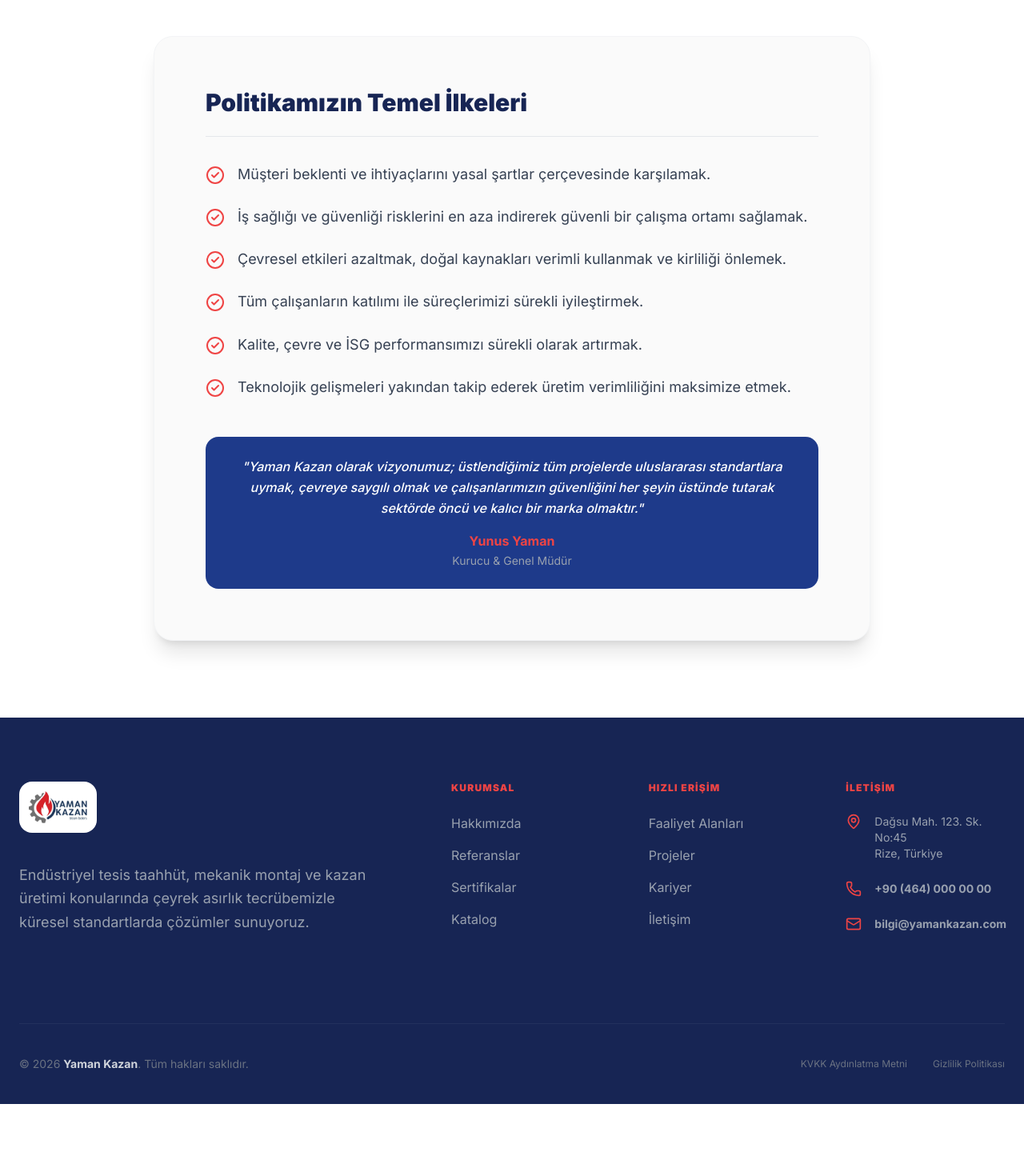
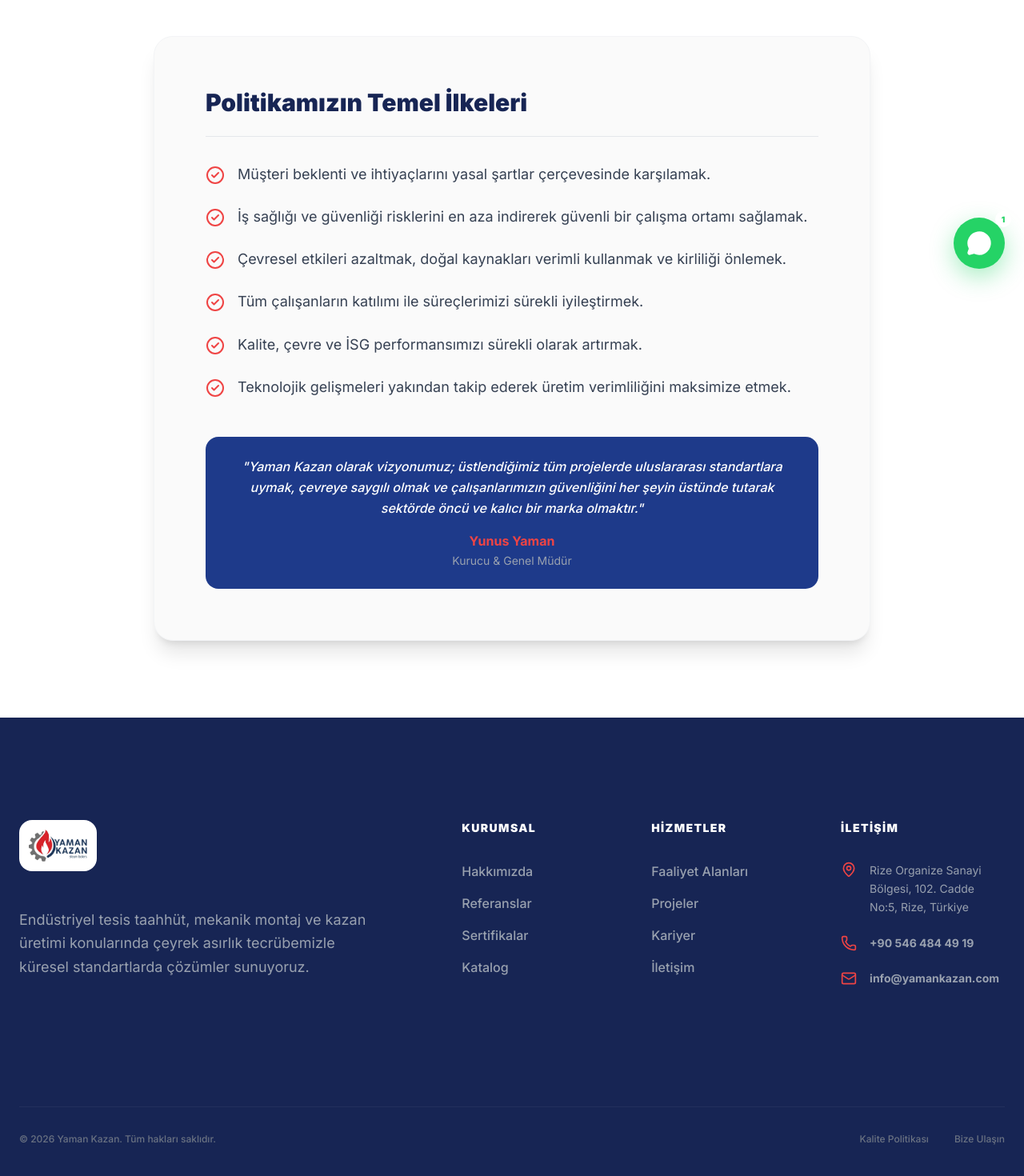
Before and after one commit to talhaff/Yaman_Kazan, a Next.js app: page /kurumsal/kalite-politikasi in a window 1280 px wide. Shown: the part 440-1910 px from the top of the page at 80% size. Before the commit the page ends 1820 px from the top, so only its background shows below. Built offline with nearby package versions, Linux system fonts and the light colour scheme.

Commit message:
feat: initialize project core infrastructure including contact page, service components, and essential layout structures.

```diff
--- a/src/app/(site)/layout.tsx
+++ b/src/app/(site)/layout.tsx
@@ -3,6 +3,7 @@
 import "./globals.css";
 import Navbar from "@/components/layout/Navbar";
 import Footer from "@/components/layout/Footer";
+import WhatsAppFloating from "@/components/ui/WhatsAppFloating";
 
 const inter = Inter({
   variable: "--font-inter",
@@ -35,6 +36,7 @@
         <Navbar />
         <main className="flex-1">{children}</main>
         <Footer />
+        <WhatsAppFloating />
       </body>
     </html>
   );
--- a/src/components/layout/Footer.tsx
+++ b/src/components/layout/Footer.tsx
@@ -1,6 +1,7 @@
 import Link from "next/link";
 import Image from "next/image";
 import { Phone, Mail, MapPin, ArrowUpRight } from "lucide-react";
+import { CONTACT_INFO } from "@/lib/constants";
 
 const footerLinks = {
   kurumsal: [
@@ -20,19 +21,21 @@
 export default function Footer() {
   return (
     <footer className="bg-primary-950 text-white overflow-hidden">
-      <div className="container mx-auto px-6 pt-20 pb-10">
-        {/* Top Section */}
-        <div className="grid grid-cols-1 lg:grid-cols-12 gap-16 mb-20">
+      <div className="container mx-auto px-6 py-20 lg:py-32">
+        <div className="grid grid-cols-1 lg:grid-cols-12 gap-16 lg:gap-24">
+
           {/* Brand Info */}
           <div className="lg:col-span-5">
-            <Link href="/" className="inline-block bg-white p-3 rounded-2xl mb-8">
-              <Image
-                src="/img/logoyaman-1.png"
-                alt="Yaman Kazan"
-                width={180}
-                height={50}
-                className="h-10 w-auto object-contain"
-              />
+            <Link href="/" className="inline-block mb-10">
+              <div className="bg-white p-3 rounded-2xl">
+                <Image
+                  src="/img/logoyaman-1.png"
+                  alt="Yaman Kazan Logo"
+                  width={200}
+                  height={56}
+                  className="h-10 w-auto object-contain"
+                />
+              </div>
             </Link>
             <p className="text-gray-400 text-lg leading-relaxed mb-8 max-w-md">
               Endüstriyel tesis taahhüt, mekanik montaj ve kazan üretimi konularında
@@ -41,61 +44,75 @@
           </div>
 
           {/* Links Grid */}
-          <div className="lg:col-span-7 grid grid-cols-1 sm:grid-cols-3 gap-12">
+          <div className="lg:col-span-7 grid grid-cols-1 sm:grid-cols-3 gap-12 sm:gap-8">
+
+            {/* Navigation */}
             <div>
-              <h4 className="text-secondary-500 font-black uppercase tracking-widest text-xs mb-6">Kurumsal</h4>
+              <h4 className="text-white font-black text-sm uppercase tracking-widest mb-8">Kurumsal</h4>
               <ul className="space-y-4">
                 {footerLinks.kurumsal.map((link) => (
                   <li key={link.name}>
-                    <Link href={link.href} className="text-gray-400 hover:text-white transition-colors flex items-center group">
+                    <Link href={link.href} className="text-gray-400 hover:text-secondary-500 transition-colors font-medium">
                       {link.name}
-                      <ArrowUpRight className="h-3 w-3 opacity-0 group-hover:opacity-100 transition-all" />
                     </Link>
                   </li>
                 ))}
               </ul>
             </div>
+
             <div>
-              <h4 className="text-secondary-500 font-black uppercase tracking-widest text-xs mb-6">Hızlı Erişim</h4>
+              <h4 className="text-white font-black text-sm uppercase tracking-widest mb-8">Hizmetler</h4>
               <ul className="space-y-4">
                 {footerLinks.hizmetler.map((link) => (
                   <li key={link.name}>
-                    <Link href={link.href} className="text-gray-400 hover:text-white transition-colors flex items-center group">
+                    <Link href={link.href} className="text-gray-400 hover:text-secondary-500 transition-colors font-medium">
                       {link.name}
-                      <ArrowUpRight className="h-3 w-3 opacity-0 group-hover:opacity-100 transition-all" />
                     </Link>
                   </li>
                 ))}
               </ul>
             </div>
+
+            {/* Contact */}
             <div>
-              <h4 className="text-secondary-500 font-black uppercase tracking-widest text-xs mb-6">İletişim</h4>
+              <h4 className="text-white font-black text-sm uppercase tracking-widest mb-8">İletişim</h4>
               <ul className="space-y-6">
-                <li className="flex gap-4 text-gray-400">
+                <li className="flex gap-4">
                   <MapPin className="h-5 w-5 text-secondary-500 shrink-0" />
-                  <span className="text-sm">Dağsu Mah. 123. Sk. No:45 <br /> Rize, Türkiye</span>
+                  <span className="text-gray-400 text-sm leading-relaxed">
+                    {CONTACT_INFO.address}
+                  </span>
                 </li>
-                <li className="flex gap-4 text-gray-400">
+                <li className="flex gap-4">
                   <Phone className="h-5 w-5 text-secondary-500 shrink-0" />
-                  <span className="text-sm font-bold">+90 (464) 000 00 00</span>
+                  <a href={`tel:${CONTACT_INFO.phoneRaw}`} className="text-gray-400 hover:text-white transition-colors text-sm font-bold">
+                    {CONTACT_INFO.phone}
+                  </a>
                 </li>
-                <li className="flex gap-4 text-gray-400">
+                <li className="flex gap-4">
                   <Mail className="h-5 w-5 text-secondary-500 shrink-0" />
-                  <span className="text-sm font-bold">bilgi@yamankazan.com</span>
+                  <a href={`mailto:${CONTACT_INFO.email}`} className="text-gray-400 hover:text-white transition-colors text-sm font-bold">
+                    {CONTACT_INFO.email}
+                  </a>
                 </li>
               </ul>
             </div>
+
           </div>
         </div>
 
-        {/* Bottom Section */}
-        <div className="pt-10 border-t border-white/5 flex flex-col md:flex-row justify-between items-center gap-6">
-          <p className="text-gray-500 text-sm">
-            &copy; {new Date().getFullYear()} <span className="text-gray-300 font-bold">Yaman Kazan</span>. Tüm hakları saklıdır.
+        {/* Bottom Bar */}
+        <div className="mt-20 lg:mt-32 pt-8 border-t border-white/5 flex flex-col md:flex-row justify-between items-center gap-6">
+          <p className="text-gray-500 text-xs font-medium">
+            © {new Date().getFullYear()} Yaman Kazan. Tüm hakları saklıdır.
           </p>
-          <div className="flex gap-8 text-xs text-gray-500">
-            <Link href="/kvkk" className="hover:text-white transition-colors">KVKK Aydınlatma Metni</Link>
-            <Link href="/gizlilik" className="hover:text-white transition-colors">Gizlilik Politikası</Link>
+          <div className="flex gap-8">
+            <Link href="/kurumsal/kalite-politikasi" className="text-gray-500 hover:text-white text-xs font-medium transition-colors">
+              Kalite Politikası
+            </Link>
+            <Link href="/iletisim" className="text-gray-500 hover:text-white text-xs font-medium transition-colors">
+              Bize Ulaşın
+            </Link>
           </div>
         </div>
       </div>
--- a/src/components/layout/Navbar.tsx
+++ b/src/components/layout/Navbar.tsx
@@ -6,6 +6,7 @@
 import { Menu, X, Phone, ChevronRight, Mail, MapPin } from "lucide-react";
 import { cn } from "@/lib/utils";
 import { motion, AnimatePresence } from "framer-motion";
+import { CONTACT_INFO } from "@/lib/constants";
 
 const navigation = [
   { name: "Anasayfa", href: "/" },
@@ -106,7 +107,9 @@
 
           <div className="hidden lg:flex lg:flex-1 lg:justify-end items-center gap-6">
             <a
-              href="tel:+905000000000"
+              href={CONTACT_INFO.whatsapp}
+              target="_blank"
+              rel="noopener noreferrer"
               className={cn(
                 "flex items-center gap-2 rounded-full px-4 py-2 text-sm font-bold transition-all",
                 scrolled
@@ -241,17 +244,17 @@
                 >
                   <h4 className="text-[10px] font-black uppercase tracking-[0.2em] text-gray-400 mb-6">İletişim</h4>
                   <div className="space-y-4">
-                    <a href="tel:+905000000000" className="flex items-center gap-4 text-primary-950 group">
+                    <a href={`tel:${CONTACT_INFO.phoneRaw}`} className="flex items-center gap-4 text-primary-950 group">
                       <div className="flex h-10 w-10 items-center justify-center rounded-full bg-primary-50 group-hover:bg-secondary-500 group-hover:text-white transition-colors">
                         <Phone className="h-4 w-4" />
                       </div>
-                      <span className="font-bold">+90 (464) 000 00 00</span>
+                      <span className="font-bold">{CONTACT_INFO.phone}</span>
                     </a>
-                    <a href="mailto:bilgi@yamankazan.com" className="flex items-center gap-4 text-primary-950 group">
+                    <a href={`mailto:${CONTACT_INFO.email}`} className="flex items-center gap-4 text-primary-950 group">
                       <div className="flex h-10 w-10 items-center justify-center rounded-full bg-primary-50 group-hover:bg-secondary-500 group-hover:text-white transition-colors">
                         <Mail className="h-4 w-4" />
                       </div>
-                      <span className="font-bold">bilgi@yamankazan.com</span>
+                      <span className="font-bold">{CONTACT_INFO.email}</span>
                     </a>
                   </div>
                 </motion.div>
@@ -259,11 +262,13 @@
 
               <div className="p-6">
                 <a
-                  href="/iletisim"
+                  href={CONTACT_INFO.whatsapp}
+                  target="_blank"
+                  rel="noopener noreferrer"
                   onClick={() => setMobileMenuOpen(false)}
                   className="flex items-center justify-center w-full rounded-2xl bg-primary-900 py-4 text-center text-base font-black text-white shadow-xl shadow-primary-900/20 active:scale-95 transition-transform"
                 >
-                  TEKLİF ALIN
+                  WHATSAPP'TAN TEKLİF ALIN
                 </a>
               </div>
             </motion.div>
--- /dev/null
+++ b/src/components/ui/WhatsAppFloating.tsx
@@ -0,0 +1,27 @@
+"use client";
+
+import { motion } from "framer-motion";
+import { MessageCircle } from "lucide-react";
+import { CONTACT_INFO } from "@/lib/constants";
+
+export default function WhatsAppFloating() {
+  return (
+    <motion.a
+      href={CONTACT_INFO.whatsapp}
+      target="_blank"
+      rel="noopener noreferrer"
+      initial={{ opacity: 0, scale: 0.5 }}
+      animate={{ opacity: 1, scale: 1 }}
+      whileHover={{ scale: 1.1 }}
+      whileTap={{ scale: 0.9 }}
+      className="fixed bottom-6 right-6 z-[100] flex items-center justify-center w-16 h-16 bg-[#25D366] text-white rounded-full shadow-[0_10px_30px_rgba(37,211,102,0.4)] hover:shadow-[0_15px_40px_rgba(37,211,102,0.6)] transition-all"
+      title="WhatsApp ile İletişime Geçin"
+    >
+      <MessageCircle className="w-8 h-8 fill-current" />
+      <span className="absolute -top-2 -right-2 flex h-5 w-5">
+        <span className="animate-ping absolute inline-flex h-full w-full rounded-full bg-white opacity-75"></span>
+        <span className="relative inline-flex rounded-full h-5 w-5 bg-white text-[#25D366] text-[10px] font-black items-center justify-center">1</span>
+      </span>
+    </motion.a>
+  );
+}
--- /dev/null
+++ b/src/lib/constants.ts
@@ -0,0 +1,8 @@
+export const CONTACT_INFO = {
+  phone: "+90 546 484 49 19",
+  phoneRaw: "905464844919",
+  whatsapp: "https://wa.me/905464844919",
+  email: "info@yamankazan.com",
+  address: "Rize Organize Sanayi Bölgesi, 102. Cadde No:5, Rize, Türkiye",
+  owner: "Yunus Yaman",
+};
```
Also changed, not shown: src/app/(site)/faaliyet-alanlari/[slug]/page.tsx (+11 -5 lines), src/app/(site)/iletisim/page.tsx (+7 -6 lines), src/app/(site)/page.tsx (+9 -3 lines), src/components/home/ServicesSection.tsx (+30 -3 lines).
